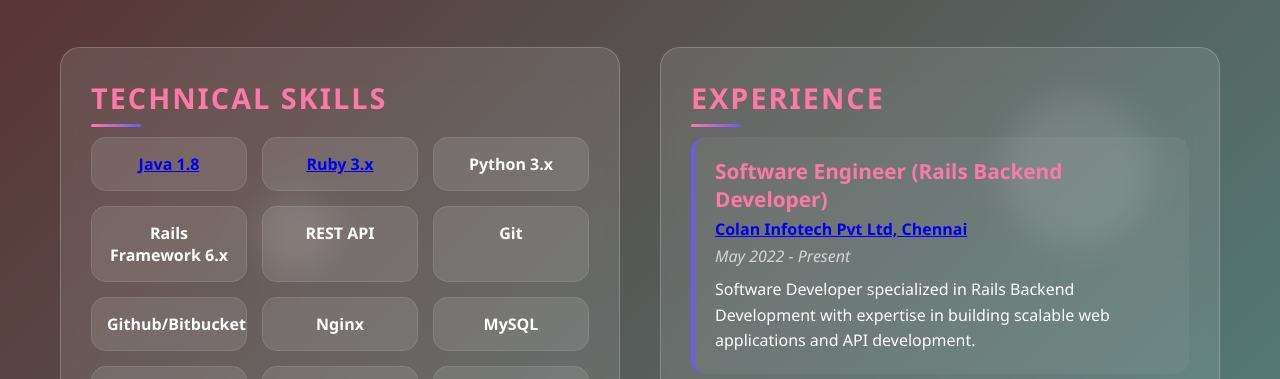
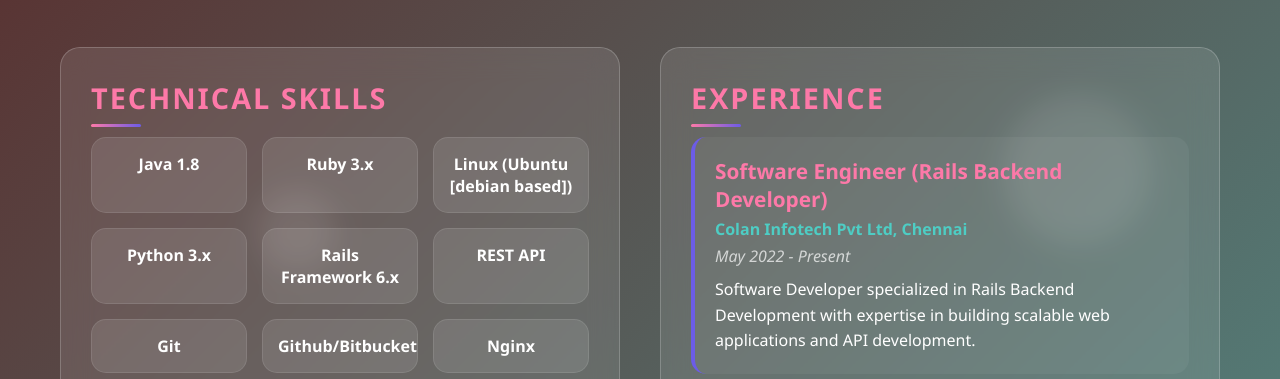
Before and after one commit to HemachandranSS/HemaChandran-Profile, a plain HTML site: page index.html in a window 1280 px wide. Shown: the part 365-744 px from the top of the page. Drawn offline with Linux system fonts and the light colour scheme.

Commit message:
changed styling and added linux certificate

```diff
--- a/index.html
+++ b/index.html
@@ -12,6 +12,11 @@
       margin: 0;
       padding: 0;
       box-sizing: border-box;
+    }
+
+    a {
+      color: inherit;
+      text-decoration: none;
     }
 
     body {
@@ -222,7 +227,7 @@
     }
 
     .experience-item .company {
-      color: #6c5ce7;
+      color: #4ecdc4;
       font-weight: 600;
       margin-bottom: 5px;
     }
@@ -621,6 +626,8 @@
               href="https://www.dropbox.com/scl/fo/focban3fz0x8g2gng0lui/AMjyoSgTXYgGPMo3RAjEo2U?rlkey=egyi6rxne81c7vh4n19upaxnk&e=2&st=7f7ds39r&dl=0"
               target="_blank">Java 1.8</a></div>
           <div class="skill-item"><a href="https://github.com/HemachandranSS/ruby" target="_blank">Ruby 3.x</a></div>
+          <div class="skill-item"><a href="https://github.com/HemachandranSS/Linux-Distros" target="_blank">Linux
+              (Ubuntu [debian based])</a></div>
           <div class="skill-item">Python 3.x</div>
           <div class="skill-item">Rails Framework 6.x</div>
           <div class="skill-item">REST API</div>
```
Also changed, not shown: certificates.html (+14 -3 lines), images/certificates/Linux.jpg (added).
